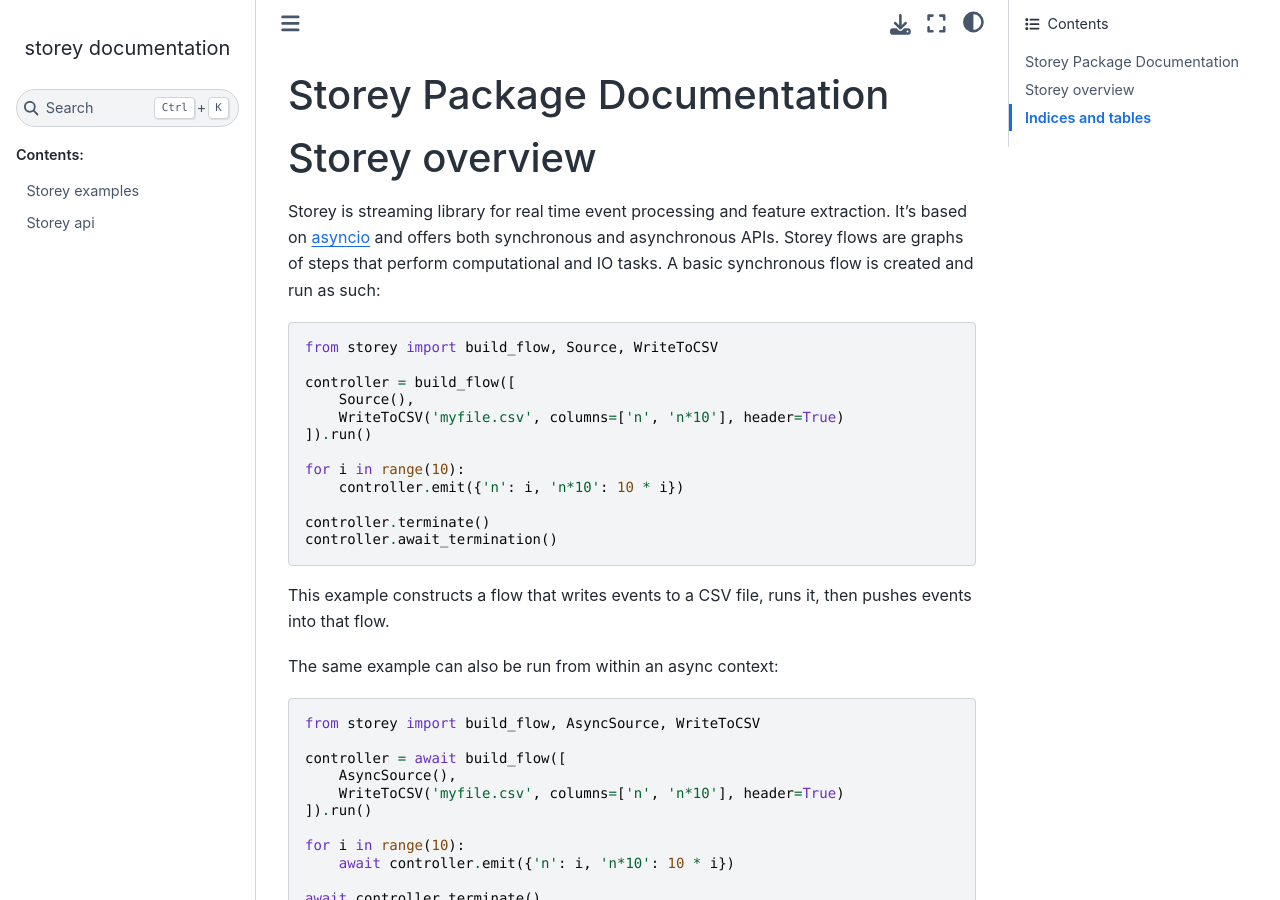
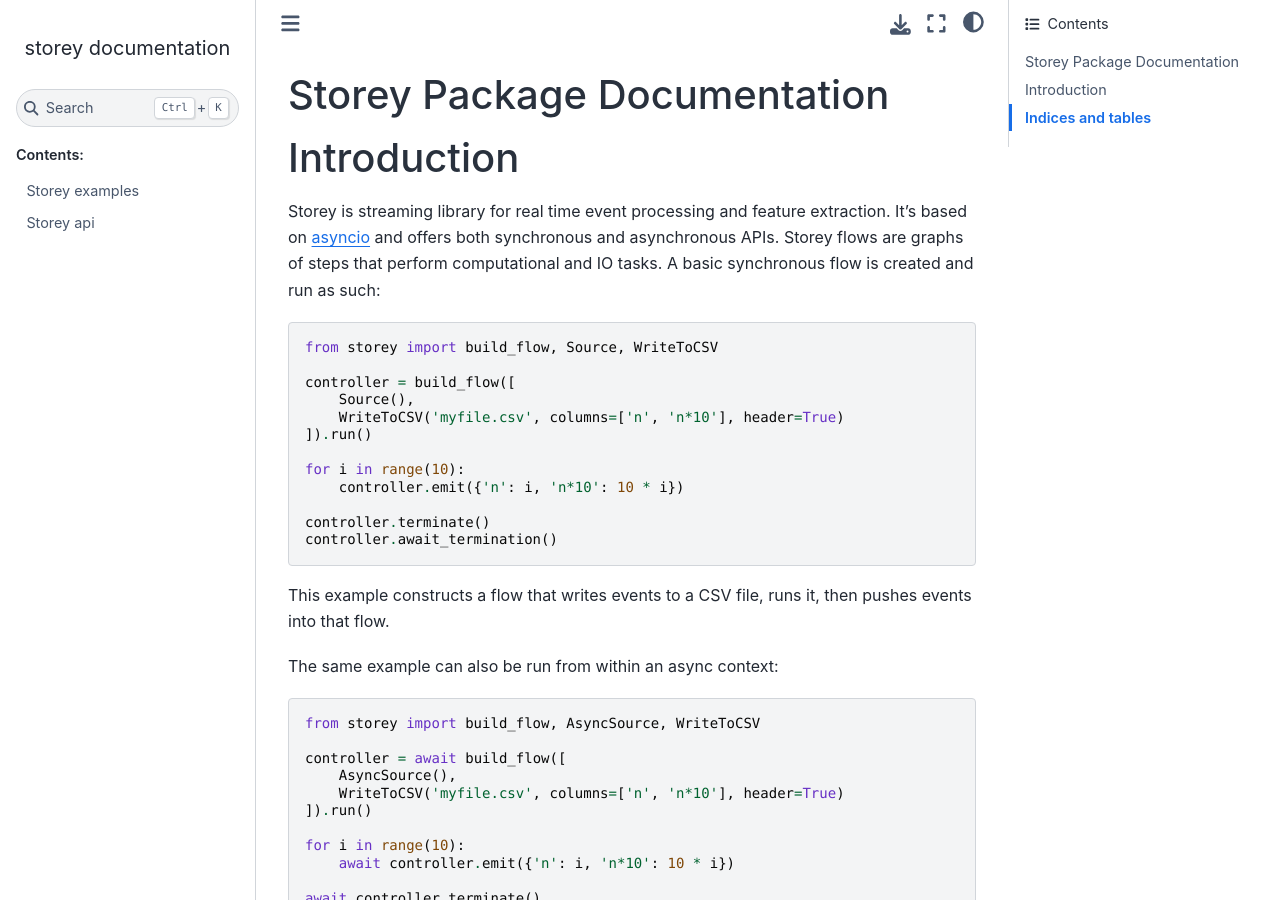
Before and after one commit to mlrun/storey, a Sphinx documentation site: the page built from docs/index.rst, in a window 1280 px wide and 900 px high. Built offline with Sphinx 7.4.7 and the Sphinx Book theme 1.1.4, drawn with Linux system fonts in a browser that asks for light colours.

Commit message:
Rename section.

```diff
--- a/docs/index.rst
+++ b/docs/index.rst
@@ -1,6 +1,6 @@
 Storey Package Documentation
 ==================================
-Storey overview
+Introduction
 ================
 .. _asyncio: https://docs.python.org/3/library/asyncio.html
 
```
